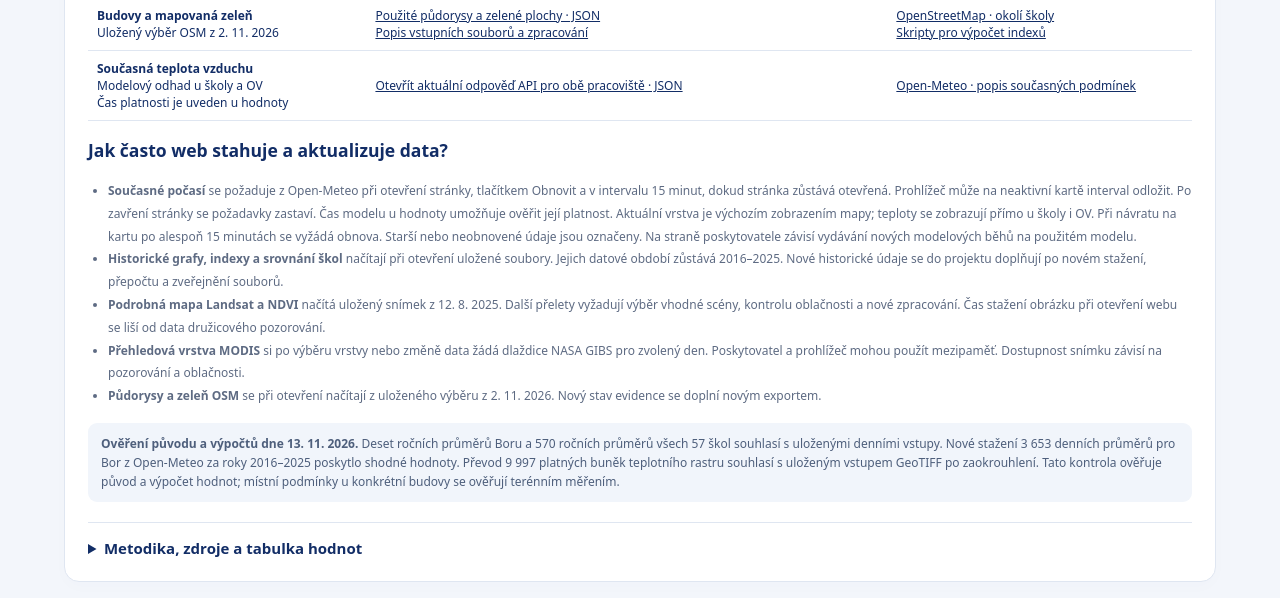
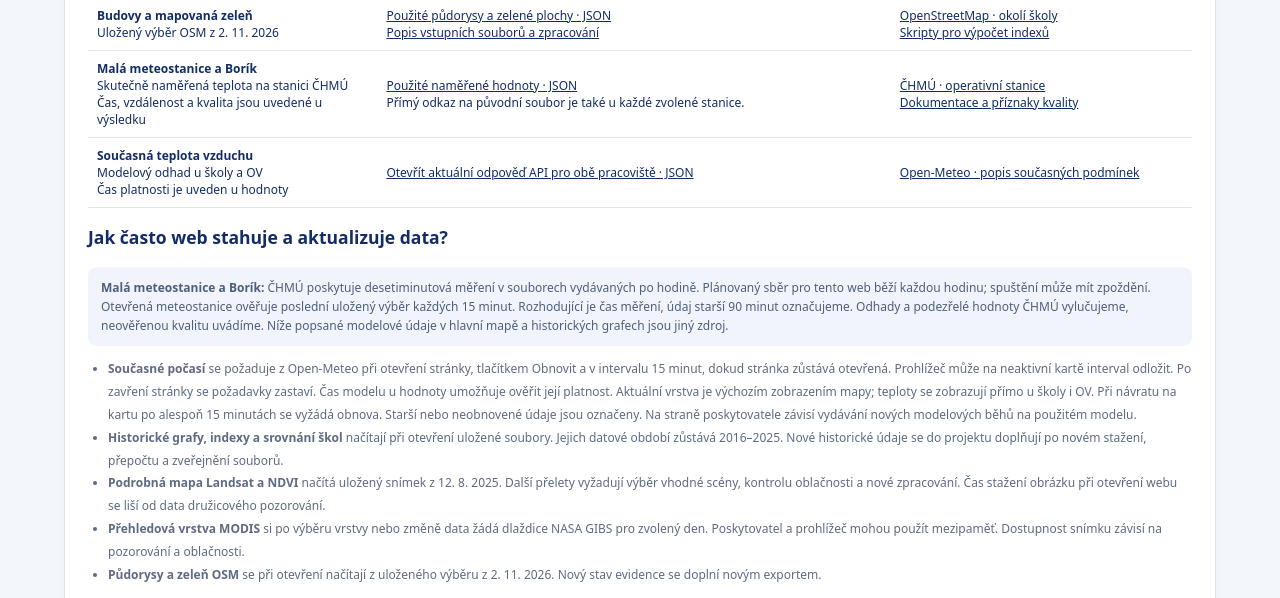
Before and after one commit to karlovskab/Borometr, a plain HTML site: page docs/index.html in a window 1280 px wide. Shown: the part 8878-9476 px from the top of the page. Drawn offline with nearby package versions, Linux system fonts and the light colour scheme; no server answers.

Commit message:
Doplnit zdroje a frekvenci naměřených dat ČHMÚ

```diff
--- a/docs/index.html
+++ b/docs/index.html
@@ -43,11 +43,13 @@
         <tr><td><b>Srovnání 57 škol</b><br>2016–2025<br>Stejný model pro všechna sídla</td><td><a href="source-data/school-weather-2016-2025.json.gz" download>Původní požadavky a denní odpovědi · JSON.GZ</a><br><a href="school-comparison.json" download>Výsledky všech škol a metodika · JSON</a><br><a href="source-data/school-register-C00.json" download>Použitý výběr z rejstříku škol · JSON</a></td><td><a href="https://lkod-ftp.msmt.gov.cz/00022985/bb2d1c53-6f48-4d81-8ecb-78c310587376/RSSZ-Plzensky-kraj.jsonld" target="_blank" rel="noopener">MŠMT · původní krajský rejstřík</a><br><a href="https://ags.cuzk.gov.cz/arcgis/rest/services/RUIAN/MapServer/1" target="_blank" rel="noopener">ČÚZK · adresní body RÚIAN</a><br><a href="https://open-meteo.com/en/docs/historical-weather-api" target="_blank" rel="noopener">Open-Meteo · popis historického API</a></td></tr>
         <tr><td><b>Landsat 9 · povrch a NDVI</b><br>12. 8. 2025 v 11:57 SELČ<br>Tepelný senzor cca 100 m, optická pásma 30 m</td><td><a href="source-data/landsat-st.tif" download>Vstup teploty povrchu · GeoTIFF</a> · <a href="source-data/landsat-qa.tif" download>Maska kvality · GeoTIFF</a><br><a href="source-data/landsat-red.tif" download>Červené pásmo · GeoTIFF</a> · <a href="source-data/landsat-nir08.tif" download>Blízké infračervené pásmo · GeoTIFF</a> · <a href="source-data/landsat-qa_radsat.tif" download>Maska saturace · GeoTIFF</a><br><a href="thermal-detail.json" download>Zpracovaný teplotní rastr · JSON</a><br><a href="landscape-indices.json" download>NDVI, statistiky okruhů a metoda · JSON</a><br><a href="landsat-scene.json" download>Metadata použité scény · JSON</a></td><td><a href="https://planetarycomputer.microsoft.com/api/stac/v1/collections/landsat-c2-l2/items/LC09_L2SP_192026_20250812_02_T1" target="_blank" rel="noopener">Přesný záznam družicové scény · STAC</a><br><a href="https://doi.org/10.5066/P9OGBGM6" target="_blank" rel="noopener">USGS · původní dataset Landsat 8–9 Level-2</a></td></tr>
         <tr><td><b>Budovy a mapovaná zeleň</b><br>Uložený výběr OSM z 2. 11. 2026</td><td><a href="map-features.json" download>Použité půdorysy a zelené plochy · JSON</a><br><a href="source-data/README.txt" download>Popis vstupních souborů a zpracování</a></td><td><a href="https://www.openstreetmap.org/#map=16/49.7095/12.7780" target="_blank" rel="noopener">OpenStreetMap · okolí školy</a><br><a href="https://github.com/karlovskab/Borometr/tree/main/scripts" target="_blank" rel="noopener">Skripty pro výpočet indexů</a></td></tr>
+        <tr><td><b>Malá meteostanice a Borík</b><br>Skutečně naměřená teplota na stanici ČHMÚ<br>Čas, vzdálenost a kvalita jsou uvedené u výsledku</td><td><a href="chmi-observations.json" target="_blank" rel="noopener">Použité naměřené hodnoty · JSON</a><br>Přímý odkaz na původní soubor je také u každé zvolené stanice.</td><td><a href="https://opendata.chmi.cz/meteorology/climate/now/" target="_blank" rel="noopener">ČHMÚ · operativní stanice</a><br><a href="https://opendata.chmi.cz/meteorology/climate/Klimatologicka_data_popis.pdf" target="_blank" rel="noopener">Dokumentace a příznaky kvality</a></td></tr>
         <tr><td><b>Současná teplota vzduchu</b><br>Modelový odhad u školy a OV<br>Čas platnosti je uveden u hodnoty</td><td><a href="https://api.open-meteo.com/v1/forecast?latitude=49.7108382,49.7080373&amp;longitude=12.7771834,12.7789787&amp;current=temperature_2m&amp;timezone=Europe%2FPrague&amp;forecast_days=1" target="_blank" rel="noopener">Otevřít aktuální odpověď API pro obě pracoviště · JSON</a></td><td><a href="https://open-meteo.com/en/docs" target="_blank" rel="noopener">Open-Meteo · popis současných podmínek</a></td></tr>
       </tbody>
     </table>
   </div>
   <h3>Jak často web stahuje a aktualizuje data?</h3>
+  <p class="note"><b>Malá meteostanice a Borík:</b> ČHMÚ poskytuje desetiminutová měření v souborech vydávaných po hodině. Plánovaný sběr pro tento web běží každou hodinu; spuštění může mít zpoždění. Otevřená meteostanice ověřuje poslední uložený výběr každých 15 minut. Rozhodující je čas měření, údaj starší 90 minut označujeme. Odhady a podezřelé hodnoty ČHMÚ vylučujeme, neověřenou kvalitu uvádíme. Níže popsané modelové údaje v hlavní mapě a historických grafech jsou jiný zdroj.</p>
   <ul class="small" style="line-height:1.9;padding-left:20px">
     <li><b>Současné počasí</b> se požaduje z Open-Meteo při otevření stránky, tlačítkem Obnovit a v intervalu 15 minut, dokud stránka zůstává otevřená. Prohlížeč může na neaktivní kartě interval odložit. Po zavření stránky se požadavky zastaví. Čas modelu u hodnoty umožňuje ověřit její platnost. Aktuální vrstva je výchozím zobrazením mapy; teploty se zobrazují přímo u školy i OV. Při návratu na kartu po alespoň 15 minutách se vyžádá obnova. Starší nebo neobnovené údaje jsou označeny. Na straně poskytovatele závisí vydávání nových modelových běhů na použitém modelu.</li>
     <li><b>Historické grafy, indexy a srovnání škol</b> načítají při otevření uložené soubory. Jejich datové období zůstává 2016–2025. Nové historické údaje se do projektu doplňují po novém stažení, přepočtu a zveřejnění souborů.</li>
```
